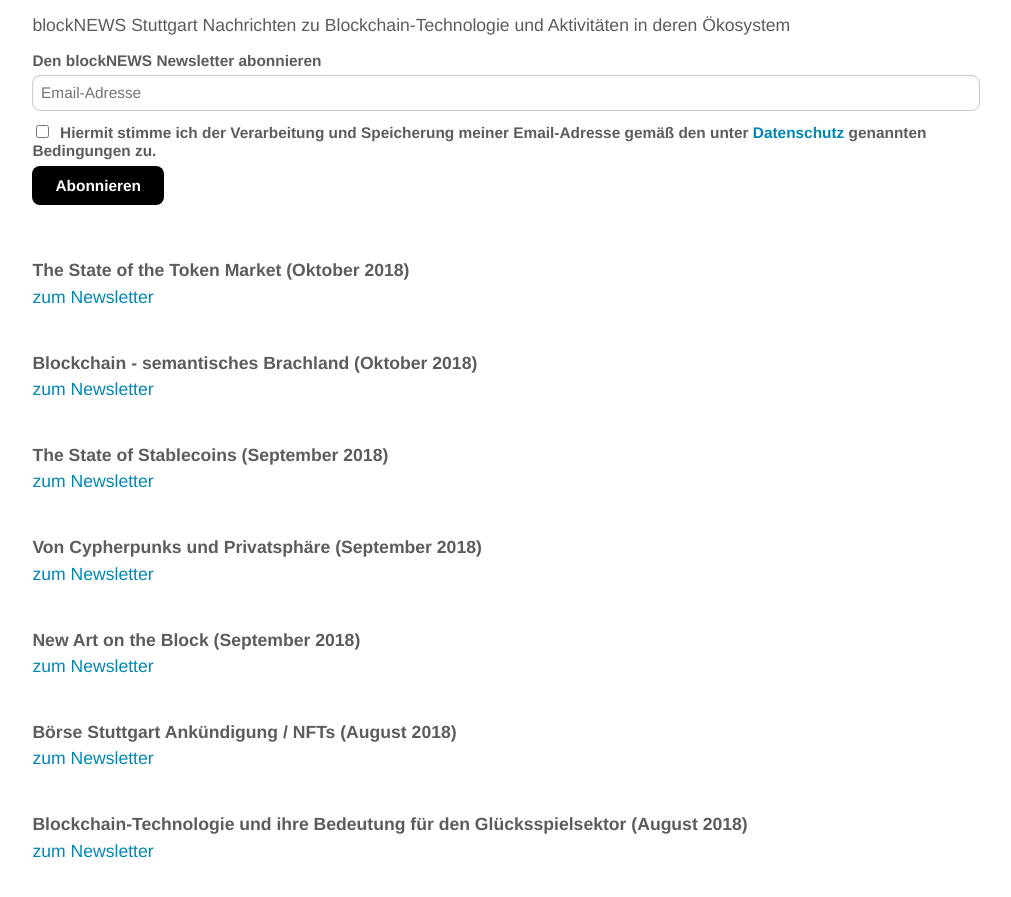
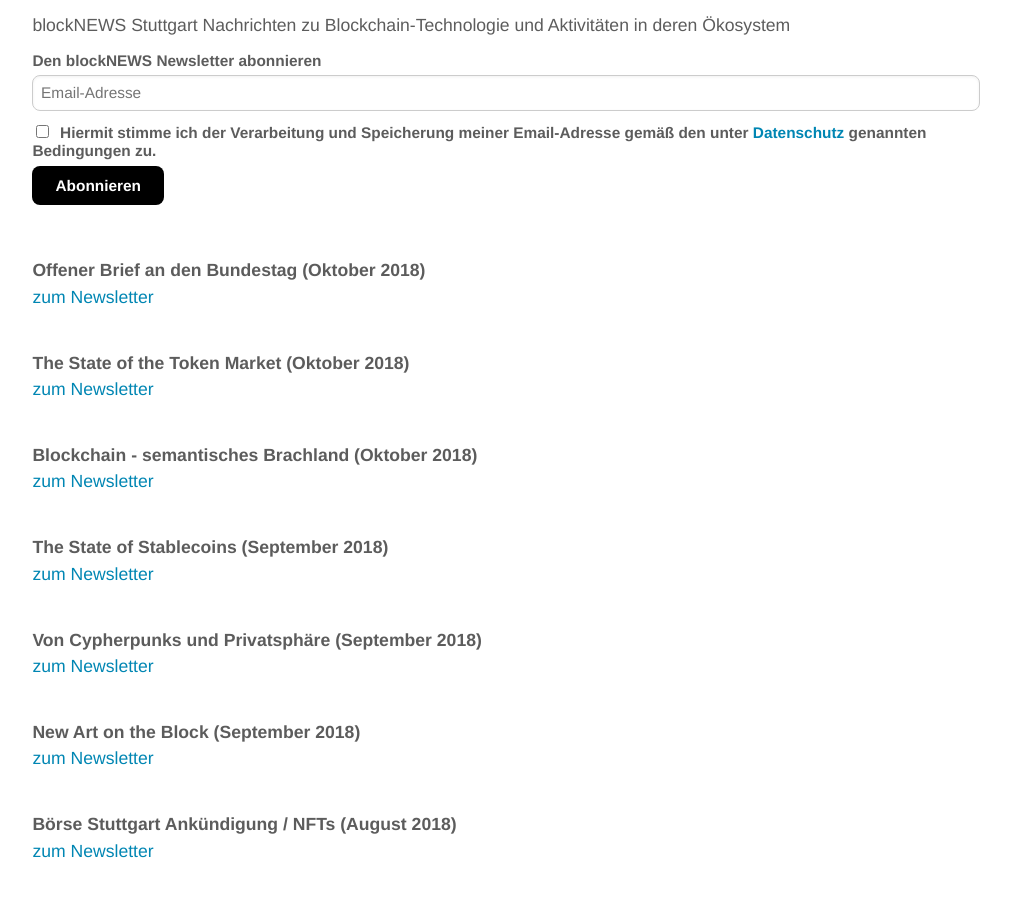
Before and after one commit to blocklab/site, a Jekyll site: the page built from newsletter.md, in a window 1280 px wide and 900 px high, scrolled down 529 px. Shown: the top 897 px of the window, without its empty margins (134-1145 px from the left). Built offline with Jekyll 4.4.1, drawn with Linux system fonts in a browser that asks for light colours; comment, search, counter and statistics services are not loaded.

Commit message:
Update newsletter.md

```diff
--- a/newsletter.md
+++ b/newsletter.md
@@ -33,6 +33,11 @@ Nachrichten zu Blockchain-Technologie und Aktivitäten in deren Ökosystem
 <!--End mc_embed_signup-->
 
 <br>
+<br>
+**Offener Brief an den Bundestag (Oktober 2018)**
+<br>
+[zum Newsletter](https://mailchi.mp/ebfdb6d8f155/blockchain-in-der-kw16-private-key-und-wallet-sicherheit-669141)
+
 <br>
 **The State of the Token Market (Oktober 2018)**
 <br>
```
